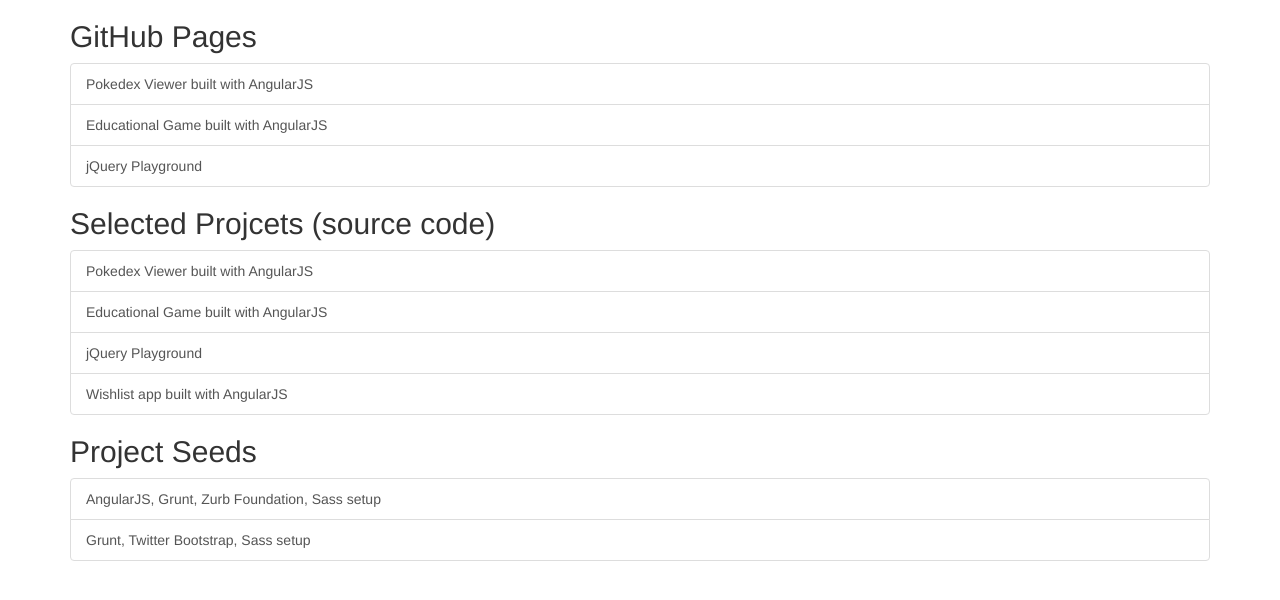
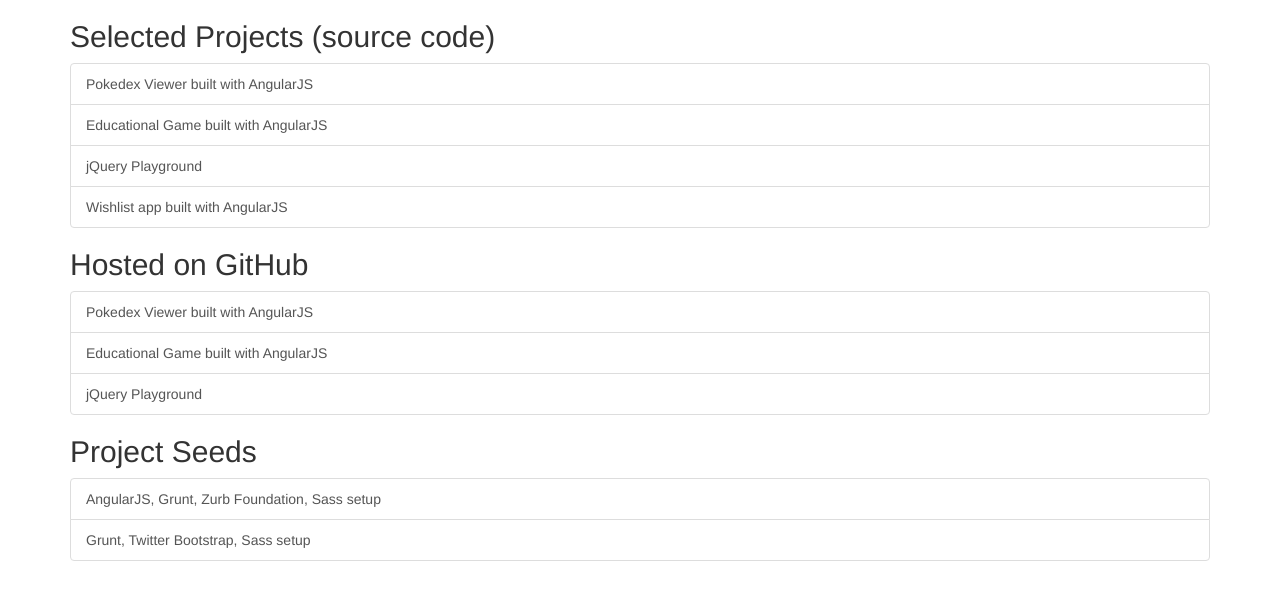
Before and after one commit to Diliara/diliara.github.io, a plain HTML site: page index.html in a window 1280 px wide. Drawn offline with nearby package versions, Linux system fonts and the light colour scheme.

Commit message:
Update index.html

```diff
--- a/index.html
+++ b/index.html
@@ -19,7 +19,16 @@
 <main class="container">
     <div class="row">
         <div class="col-lg-12">
-            <h2>GitHub Pages</h2>
+
+         <h2>Selected Projects (source code)</h2>
+          <div class="list-group">
+                <a href="https://github.com/Diliara/Pokedex" class="list-group-item">Pokedex Viewer built with AngularJS</a>
+                <a href="https://github.com/Diliara/PartsOfSpeech" class="list-group-item">Educational Game built with AngularJS</a>
+                <a href="https://github.com/Diliara/jQuery-PlayGround" class="list-group-item">jQuery Playground</a>
+                <a href="https://github.com/Diliara/wishlist" class="list-group-item">Wishlist app built with AngularJS</a>
+          </div>
+
+           <h2>Hosted on GitHub</h2>
 
             <div class="list-group">
                 <!--  <a href="/DatesCalculator" class="list-group-item"> Dates Calculator </a>-->
@@ -27,17 +36,6 @@
                 <a href="/PartsOfSpeech/" class="list-group-item">Educational Game built with AngularJS</a>
                 <a href="/jQuery-PlayGround/" class="list-group-item">jQuery Playground</a>
             </div>
-
-
-
-
-         <h2>Selected Projcets (source code)</h2>
-          <div class="list-group">
-                <a href="https://github.com/Diliara/Pokedex" class="list-group-item">Pokedex Viewer built with AngularJS</a>
-                <a href="https://github.com/Diliara/PartsOfSpeech" class="list-group-item">Educational Game built with AngularJS</a>
-                <a href="https://github.com/Diliara/jQuery-PlayGround" class="list-group-item">jQuery Playground</a>
-                <a href="https://github.com/Diliara/wishlist" class="list-group-item">Wishlist app built with AngularJS</a>
-          </div>
 
           <h2>Project Seeds</h2>
 
```
